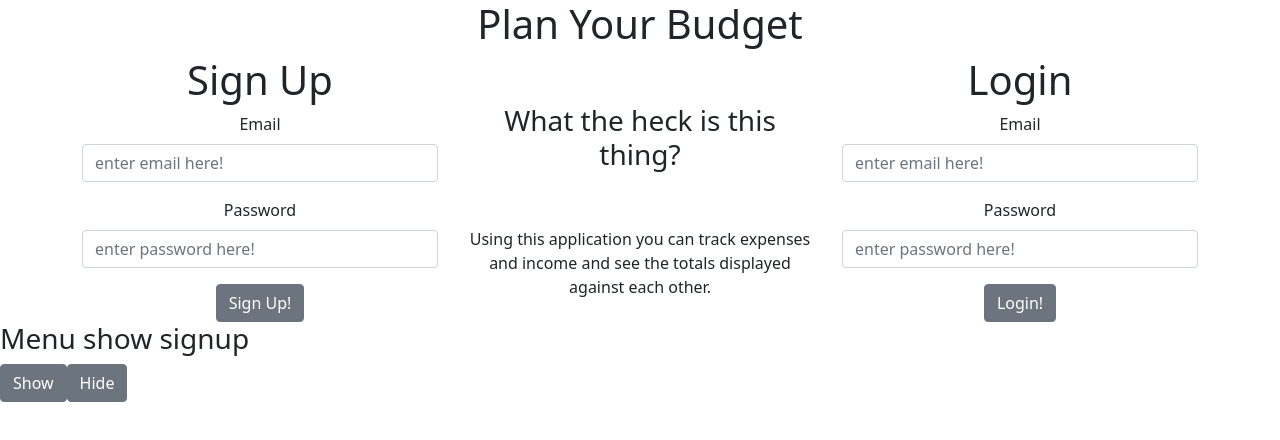
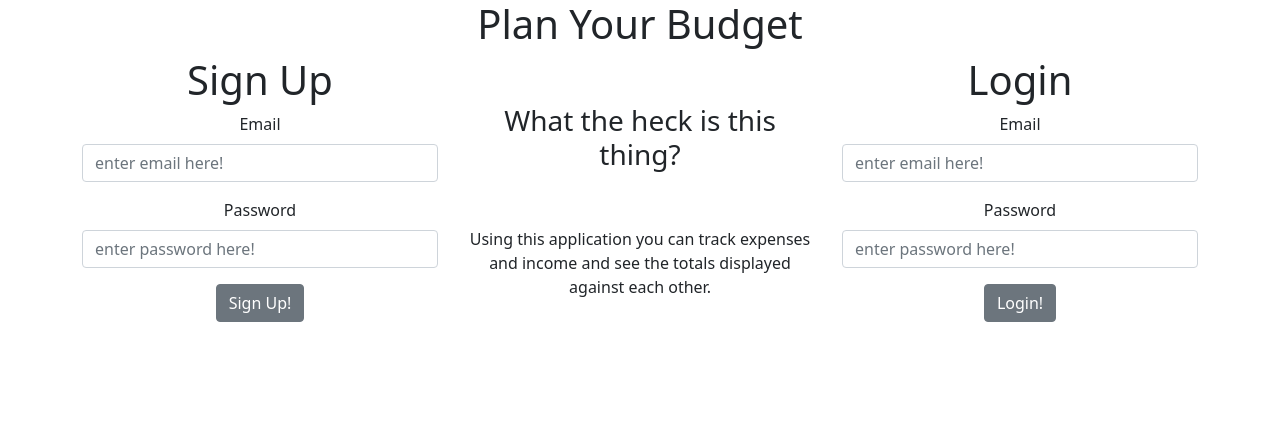
Before and after one commit to qpedrick/EFA112_BudgetApp_Client, a React (Create React App) app: page / in a window 1280 px wide. Shown: the top 440 px of the page. Built offline with nearby package versions, Linux system fonts and the light colour scheme.

Commit message:
pushed ternary

```diff
--- a/src/App.js
+++ b/src/App.js
@@ -1,21 +1,41 @@
-import React, {useState} from 'react';
+import React, { useState, useEffect } from 'react';
 //import Nav from './components/Home/Nav';
 //import Budget from './components/Budget/Budget';
 // import ExpenseIndex from './components/Expense/ExpenseIndex'
 // import IncomeIndex from './components/Income/IncomeIndex'
+import BudgetAccordian from './components/Budget/BudgetAccordian'
+
 import { Button } from 'reactstrap';
 import Auth from './components/Auth/Auth';
 import "bootstrap/dist/css/bootstrap.css"
 
 function App() {
-  const [toggle, setToggle] = useState('show signup')
+  const [sessionToken, setSessionToken] = useState('');
+
+  useEffect(() => {
+    if(localStorage.getItem('token')) {
+      setSessionToken(localStorage.getItem('token'));
+    }
+  }, [])
+
+  const updateToken = (newToken) => {
+    localStorage.getItem('token', newToken);
+    setSessionToken(newToken);
+  }
+
+  const clearToken = () => {
+    localStorage.clear();
+    setSessionToken('');
+  }
+
+  const protectedViews = () => {
+    return (sessionToken === localStorage.getItem('token') ? <BudgetAccordian token = {sessionToken} />
+    : <Auth updateToken = {updateToken} />)
+  }
 
   return(
     <div>
-      <Auth/>
-      <h3>Menu { toggle }</h3>
-      <Button onClick = {(e) => setToggle('show signup')}>Show</Button>
-      <Button onClick = {(e) => setToggle('hide signup')}>Hide</Button>
+      {protectedViews()}
     </div>
   );
 }
```
Also changed, not shown: src/components/Budget/Budget.jsx (deleted), src/components/Budget/BudgetAccordian.jsx (added).
